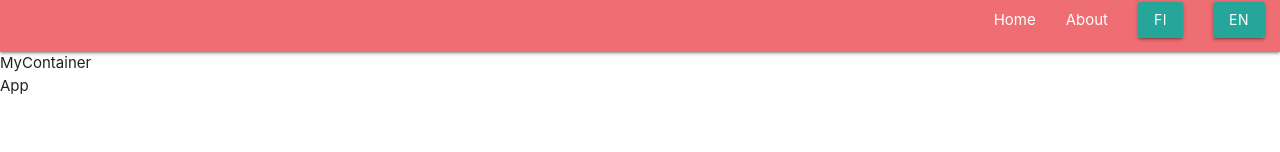
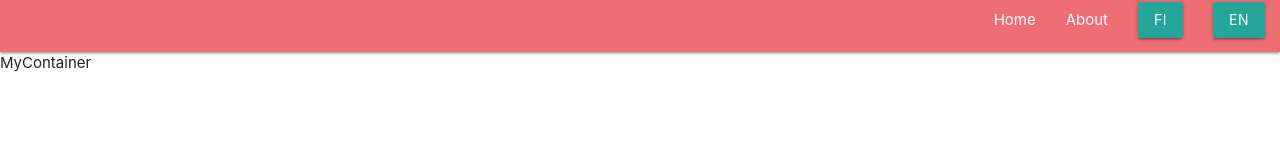
Before and after one commit to nuwaninfo/week_10_project, a React (Vite) app: page / in a window 1280 px wide. Shown: the part 148-300 px from the top of the page. Built offline with nearby package versions, Linux system fonts and the light colour scheme.

Commit message:
Note: In all React tasks you must add following to your submission in order for CodeGrade to be able to execute tests

```diff
--- a/package.json
+++ b/package.json
@@ -5,6 +5,7 @@
   "type": "module",
   "scripts": {
     "dev": "vite",
+    "test": "jest",
     "build": "tsc -b && vite build",
     "lint": "eslint .",
     "preview": "vite preview"
--- a/src/App.tsx
+++ b/src/App.tsx
@@ -19,7 +19,6 @@ function App() {
           <Route path="/about" element={<About />} />
         </Routes>
       </BrowserRouter>
-      <div>App</div>
     </>
   )
 }
```
Also changed, not shown: tsconfig.app.json (+7 -1 lines).
